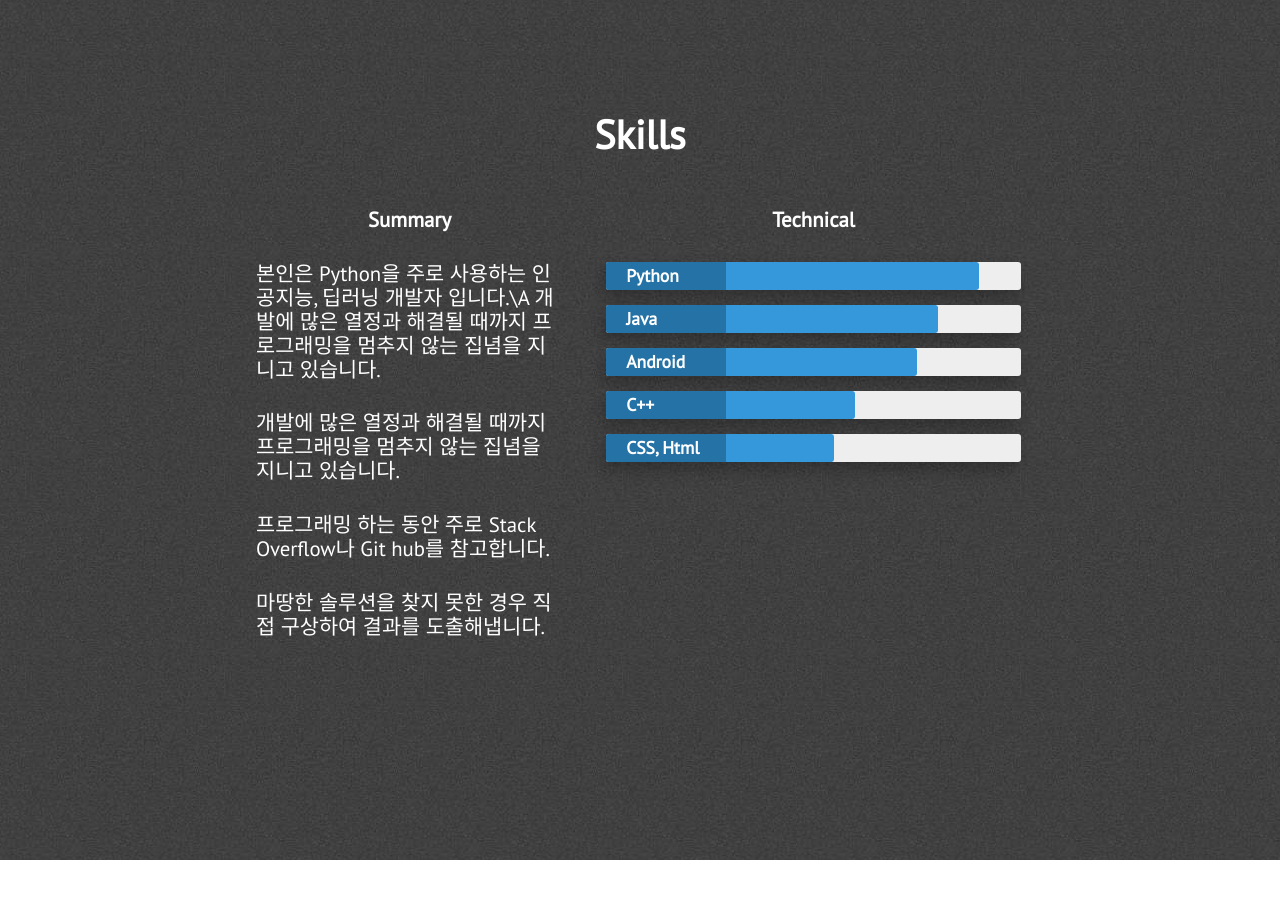
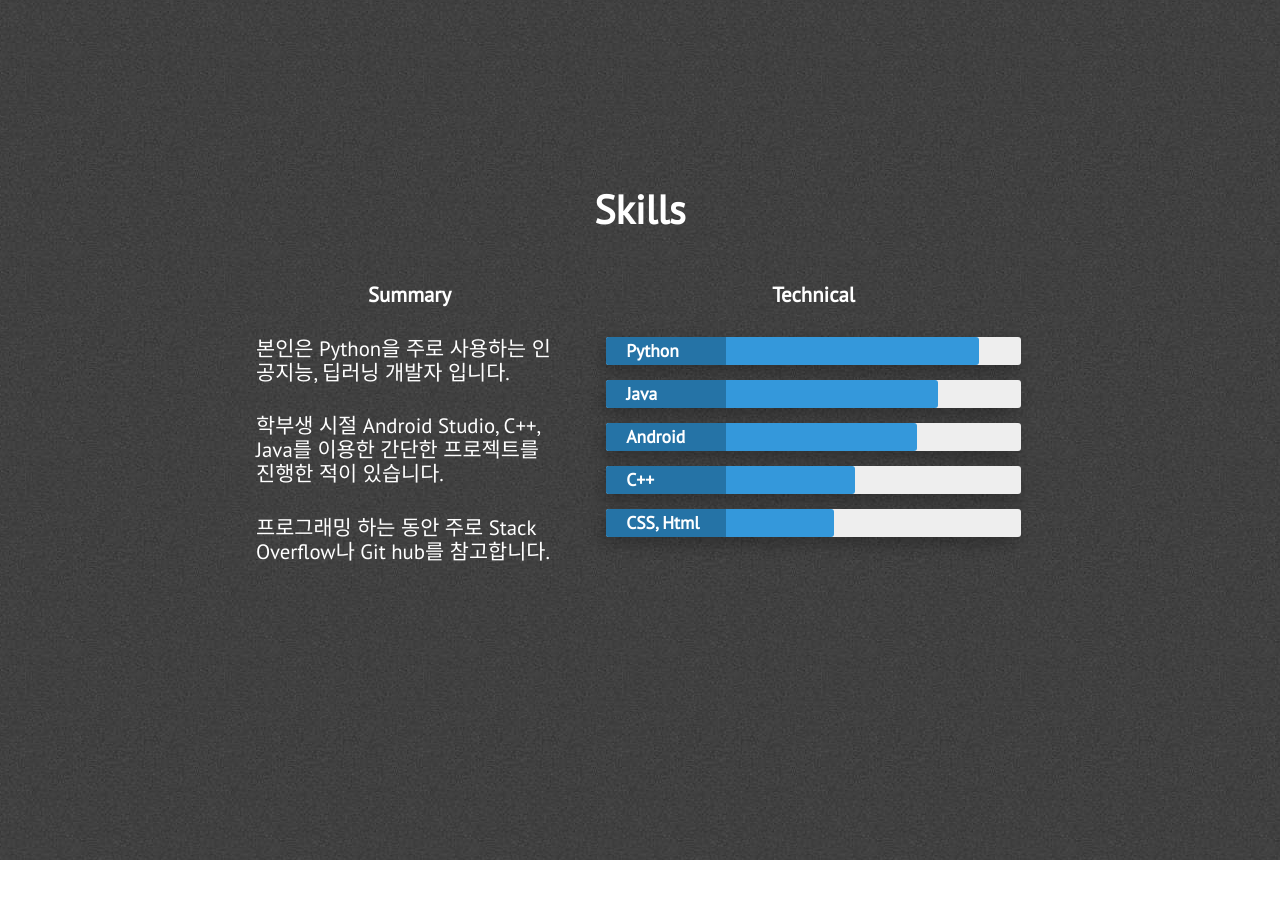
Before and after one commit to SongChaeYoung98/SongChaeYoung98.github.io, a Jekyll site: the page built from index.html, in a window 1280 px wide and 900 px high, scrolled down 2040 px. Built offline with Jekyll 4.4.1, drawn with Linux system fonts in a browser that asks for light colours; nearby versions of some CDN libraries.

Commit message:
Update skills.html

```diff
--- a/_includes/skills.html
+++ b/_includes/skills.html
@@ -8,19 +8,17 @@
                 <div class="what-i-do">
                     <h3 class="center-align skills-subsection">Summary</h3>
                     <p class="paragraph-text left-align">
-                        본인은 Python을 주로 사용하는 인공지능, 딥러닝 개발자 입니다.\A
-                        개발에 많은 열정과 해결될 때까지 프로그래밍을 멈추지 않는 집념을 지니고 있습니다.
+                        본인은 Python을 주로 사용하는 인공지능, 딥러닝 개발자 입니다.
                     </p>
                     <p class="paragraph-text left-align">
-                        개발에 많은 열정과 해결될 때까지 프로그래밍을 멈추지 않는 집념을 지니고 있습니다.
+                        학부생 시절 Android Studio, C++, Java를 이용한 간단한 프로젝트를 진행한 적이 있습니다.
                     </p>
                     <p class="paragraph-text left-align">
                         프로그래밍 하는 동안 주로 Stack Overflow나 Git hub를 참고합니다.
                     </p>
-                    <p class="paragraph-text left-align">
-                        마땅한 솔루션을 찾지 못한 경우 직접 구상하여 결과를 도출해냅니다.
-                    </p>
                 </div>
+
+
                 <div class="technical-skills">
                     <h3 class="center-align skills-subsection">Technical</h3>
                     <div class="progress-bars">
```
